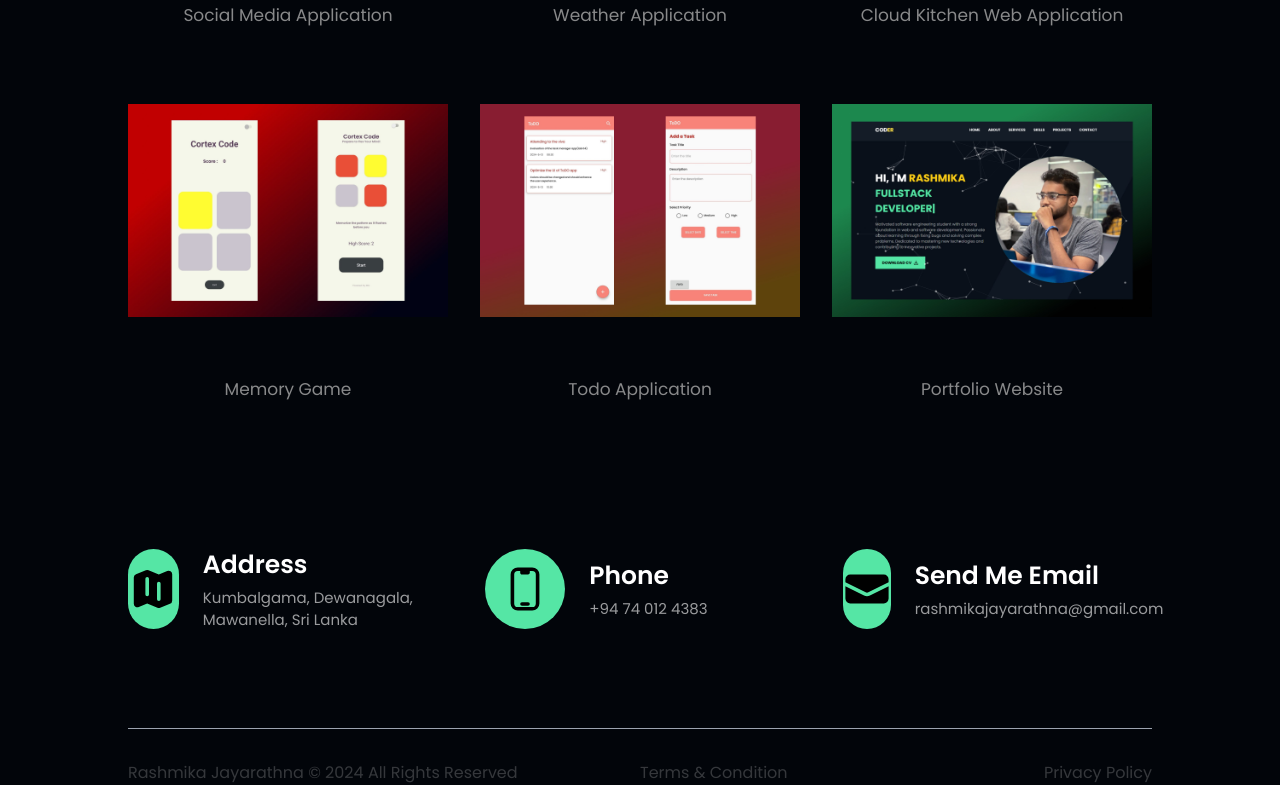
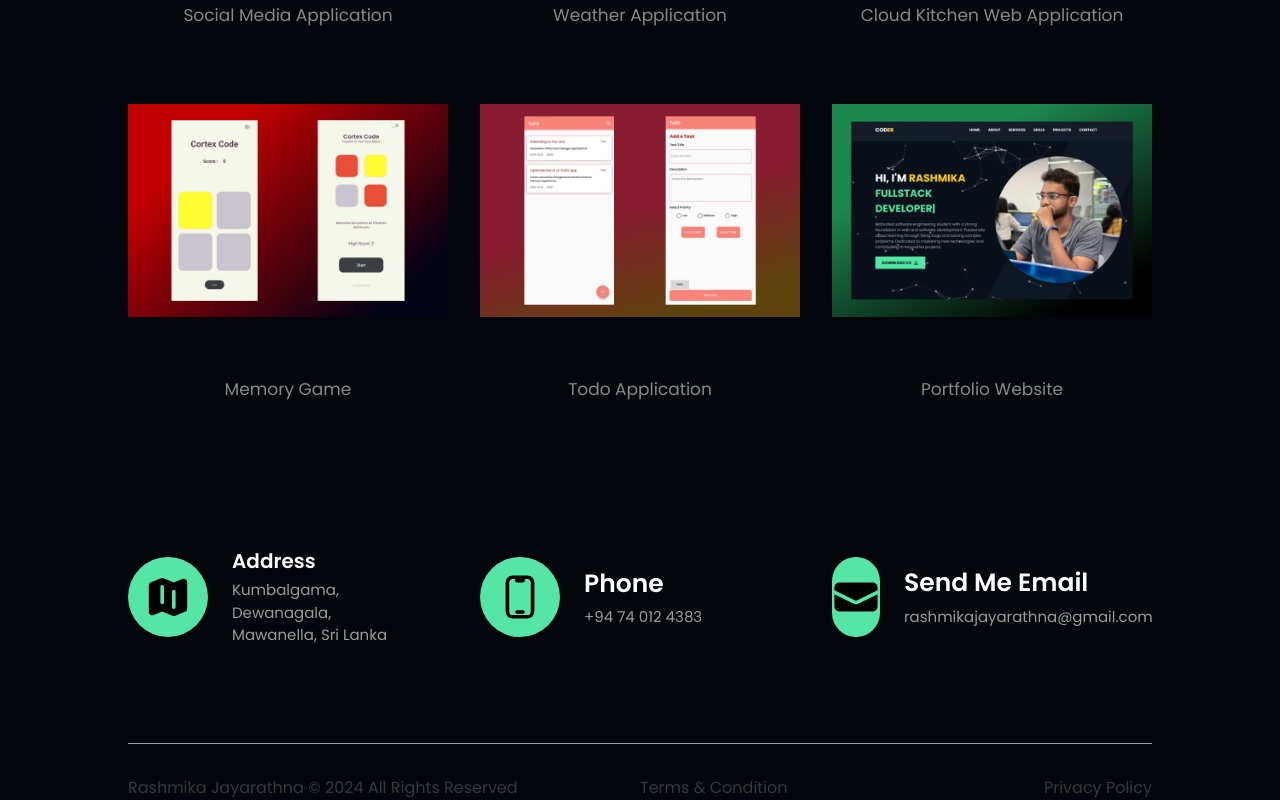
Before and after one commit to Rashmika-Jayarathna/portfolio, a Next.js app: page / in a window 1280 px wide. Shown: the part 4857-5657 px from the top of the page. Built offline with nearby package versions, Linux system fonts and the light colour scheme.

Commit message:
changed footer section UI

```diff
--- a/components/Footer.tsx
+++ b/components/Footer.tsx
@@ -8,17 +8,18 @@ import React from "react";
 const Footer = () => {
   return (
     <div className="pt-[8rem] pb:[4rem] bg-[#02050a] ">
-      <div className="grid border-b-[1px] pb-[6rem] border-gray-400 grid-cols-1 lg:grid-cols-3 md:grid-cols-2 w-[80%] mx-auto gap-[3rem] ">
+      <div className="grid border-b-[1px] pb-[6rem] border-gray-400 grid-cols-1 lg:grid-cols-3 md:grid-cols-2 w-[80%] mx-auto gap-[2rem] ">
         <div className="flex items-center space-x-6">
           <div className="md:w-[5rem] md:h-[5rem] w-[5rem] h-[5rem] flex items-center justify-center rounded-full bg-[#55e6a5] ">
             <MapIcon className="md:w-[3rem] md:h-[3rem] w-[3rem] h-[3rem] text-black" />
           </div>
           <div>
-            <h1 className="text-[25px] mb-[0.2rem] font-semibold text-white ">
+            <h1 className="text-[20px] mb-[0.2rem] font-semibold text-white ">
               Address
             </h1>
             <p className="text-[15px] w-[90%] text-white opacity-60">
-              Kumbalgama, Dewanagala, Mawanella, Sri Lanka
+              Kumbalgama, Dewanagala,<br></br>
+              Mawanella, Sri Lanka
             </p>
           </div>
         </div>
```
